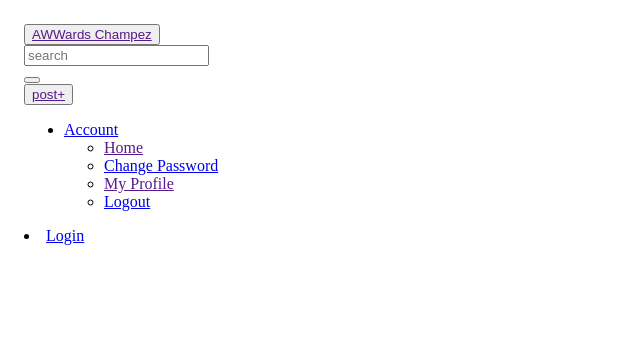
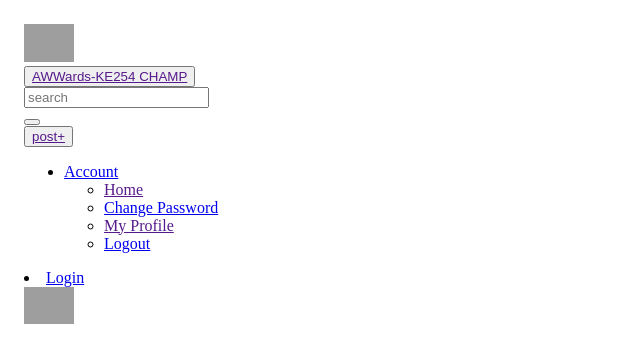
Before and after one commit to Timoh97/AWWards-KE254, a Django app: template application/templates/navbar.html in a window 1280 px wide. Shown: the top 363 px of the page, without its empty margins (0-640 px from the left). Run offline with Django 3.2, Linux system fonts and the light colour scheme; the template is opened without the code that fills it, so the values that code supplies are empty; some libraries are stand-ins or nearby versions; grey boxes are pictures that could not be loaded.

Commit message:
add award icons

```diff
--- a/application/templates/navbar.html
+++ b/application/templates/navbar.html
@@ -9,10 +9,10 @@
 <body>
   <nav class="navbar navbar-default" style="padding: 1em;">
     <div class="container-fluid">
-
+      <img src="https://cdn-icons-png.flaticon.com/512/819/819590.png" width="50" alt="">
       <div class="col-sm-2 col-md-2 navbar-header">
 
-        <button class="btn btn-default"><a class="navbar-brand" href=""> AWWards Champez </a></button>
+        <button class="btn btn-default"><a class="navbar-brand" href=""> AWWards-KE254 CHAMP </a></button>
       </div>
 
       <div class="col-sm-3 col-md-3 navbar-right">
@@ -58,7 +58,7 @@
         </li>
 
       </div>
-
+<img src="https://cdn-icons-png.flaticon.com/512/3176/3176367.png" width="50" alt="">
     </div>
   </nav>
 </body>
```
